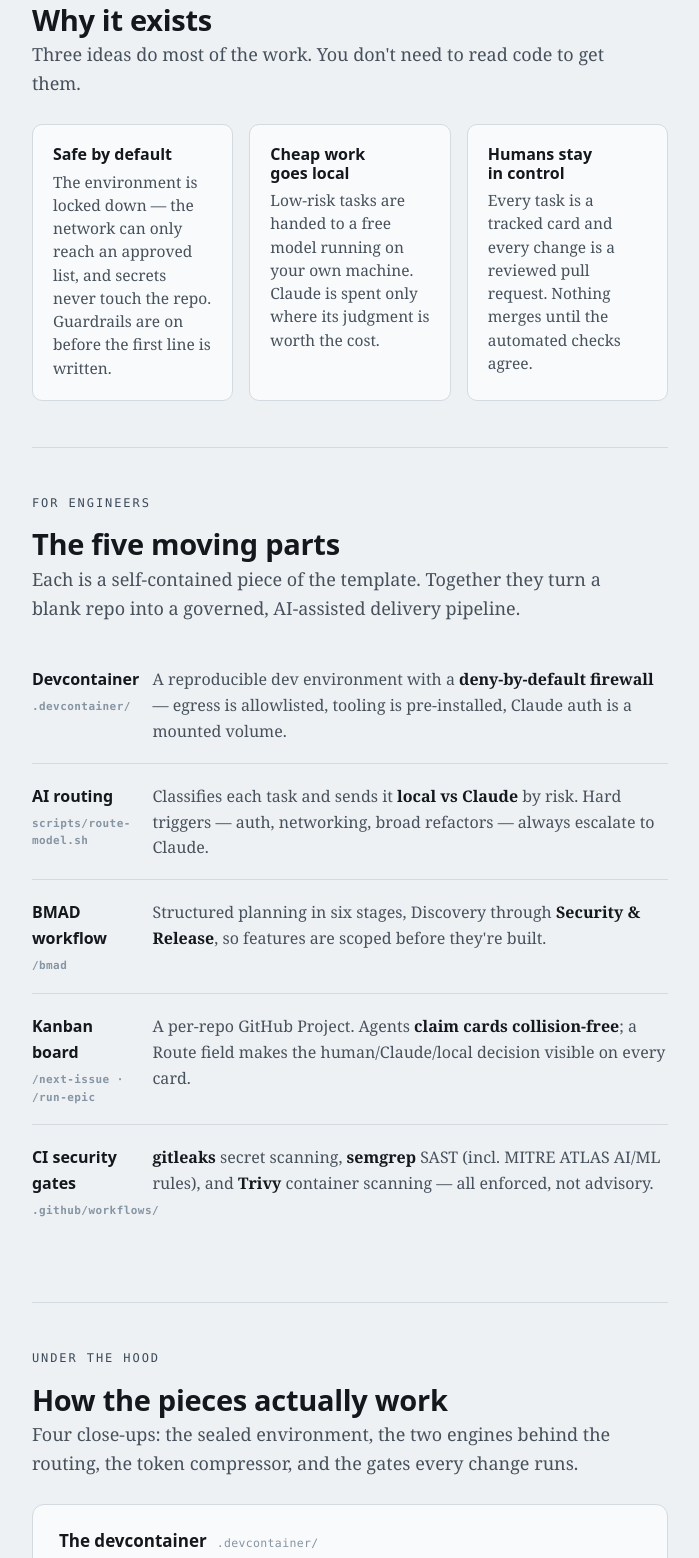
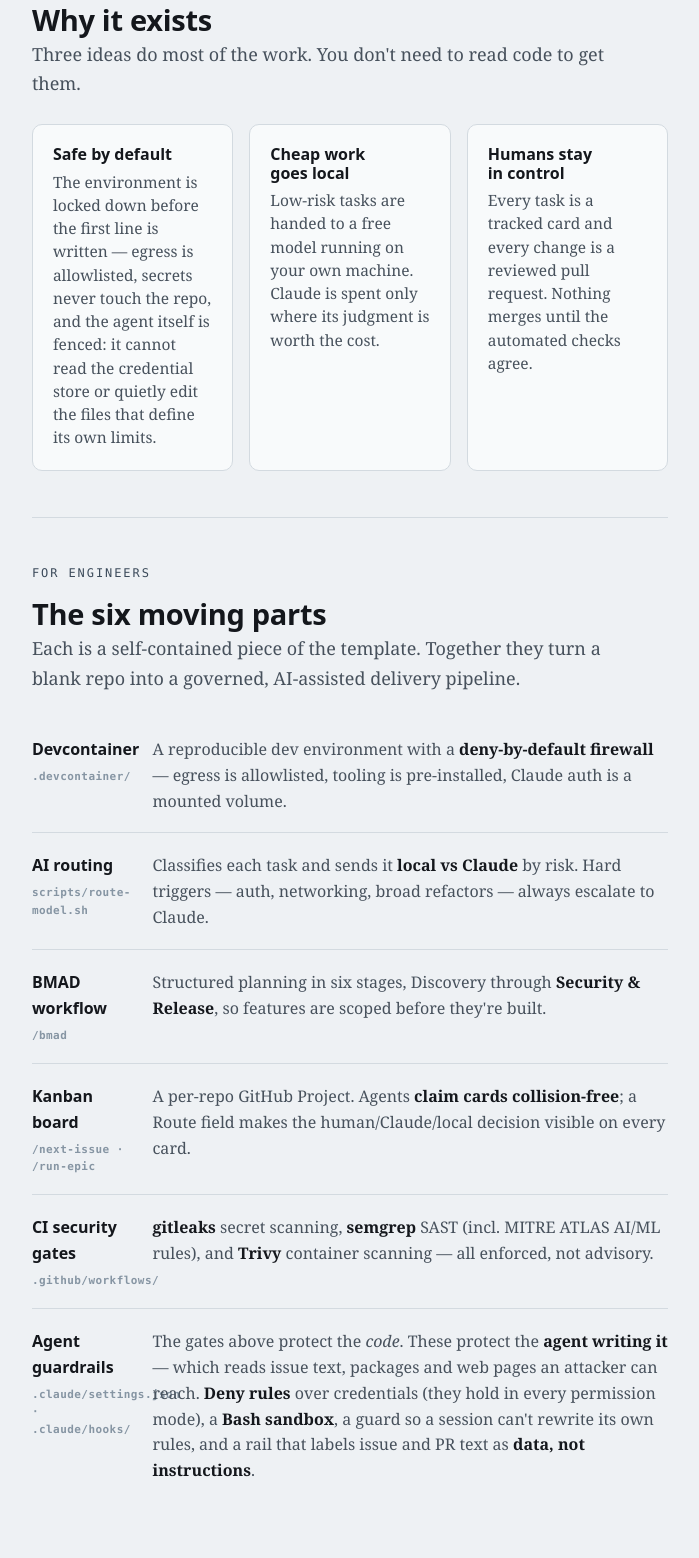
Before and after one commit to Moon-Knight13/project_dungeon, a plain HTML site: page docs/explainer/index.html in a window 1280 px wide. Shown: the part 1425-2983 px from the top of the page, without its empty margins (290-989 px from the left). Drawn offline with Linux system fonts and the light colour scheme.

Commit message:
chore(template): sync updates from claude_template_repo (#67)
Signed-off-by: Moon-Knight13 <github-action@actions-template-sync.noreply.github.com>
Co-authored-by: Moon-Knight13 <github-action@actions-template-sync.noreply.github.com>

```diff
--- a/docs/explainer/index.html
+++ b/docs/explainer/index.html
@@ -282,7 +282,7 @@
     <div class="cards">
       <div class="card">
         <h3>Safe by default</h3>
-        <p>The environment is locked down — the network can only reach an approved list, and secrets never touch the repo. Guardrails are on before the first line is written.</p>
+        <p>The environment is locked down before the first line is written — egress is allowlisted, secrets never touch the repo, and the agent itself is fenced: it cannot read the credential store or quietly edit the files that define its own limits.</p>
       </div>
       <div class="card">
         <h3>Cheap work goes local</h3>
@@ -297,7 +297,7 @@
 
   <section>
     <p class="eyebrow">For engineers</p>
-    <h2>The five moving parts</h2>
+    <h2>The six moving parts</h2>
     <p class="section-note">Each is a self-contained piece of the template. Together they turn a blank repo into a governed, AI-assisted delivery pipeline.</p>
     <dl class="comp">
       <div>
@@ -319,6 +319,10 @@
       <div>
         <dt>CI security gates<span class="tag">.github/workflows/</span></dt>
         <dd><b>gitleaks</b> secret scanning, <b>semgrep</b> SAST (incl. MITRE ATLAS AI/ML rules), and <b>Trivy</b> container scanning — all enforced, not advisory.</dd>
+      </div>
+      <div>
+        <dt>Agent guardrails<span class="tag">.claude/settings.json · .claude/hooks/</span></dt>
+        <dd>The gates above protect the <i>code</i>. These protect the <b>agent writing it</b> — which reads issue text, packages and web pages an attacker can reach. <b>Deny rules</b> over credentials (they hold in every permission mode), a <b>Bash sandbox</b>, a guard so a session can't rewrite its own rules, and a rail that labels issue and PR text as <b>data, not instructions</b>.</dd>
       </div>
     </dl>
   </section>
@@ -357,7 +361,7 @@
         </div>
         <div class="host-ext">host machine · Ollama reachable only on :11434 →  local model, never leaves your box</div>
       </div>
-      <p class="d-note">Auth lives in mounted volumes, never in the repo. The firewall opens the network to a short allowlist and blocks the rest — set once at container start.</p>
+      <p class="d-note">Auth lives in mounted volumes, never in the repo — and deny rules stop the agent reading them from there. The firewall opens the network to a short allowlist and blocks the rest, set once at container start. Worth knowing what that buys: the allowlist includes all of GitHub, so it bounds <i>where</i> data can go rather than <i>whether</i> it leaves. The container protects the host; it is not a containment boundary for data.</p>
     </div>
 
     <div class="dgram">
```
Also changed, not shown: .claude/settings.json, 17 other files.
